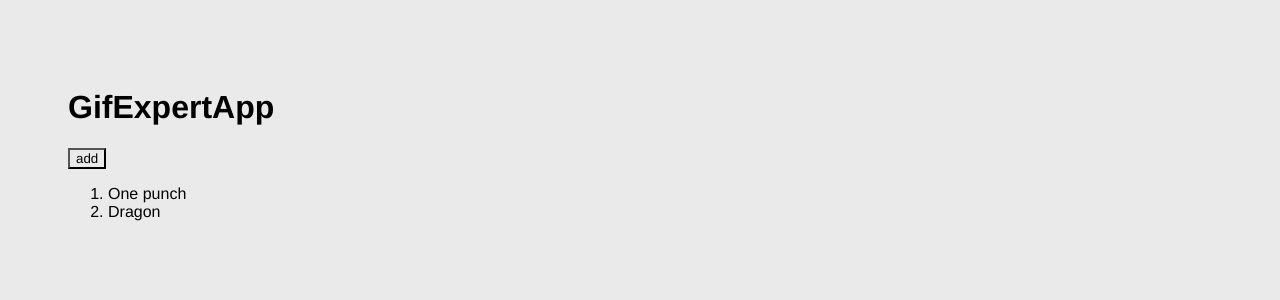
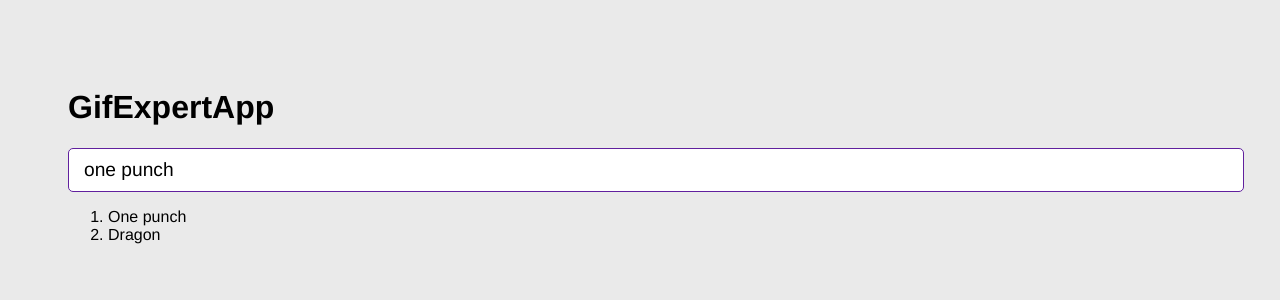
Before and after one commit to juancamba/react-gif-expert, a React (Vite) app: page / in a window 1280 px wide. Shown: the top 300 px of the page. Built offline with nearby package versions, Linux system fonts and the light colour scheme.

Commit message:
end 79 com entre componentes

```diff
--- a/src/GifExpertApp.jsx
+++ b/src/GifExpertApp.jsx
@@ -1,5 +1,6 @@
 import React from 'react'
 import { useState } from "react";
+import { AddCategory } from './components/AddCategory';
 export const GifExpertApp = () => {
 
     const [categories, setCategories] = useState(['One punch','Dragon'])
@@ -17,8 +18,9 @@ export const GifExpertApp = () => {
     return (
         <>
             <h1>GifExpertApp</h1>
+            {/*input, pasamos por referencia la funcion*/ }
+            <AddCategory setCategories={setCategories}/>
 
-            <button onClick={onAddCategory}>add</button>
 
             {/* lista*/ }
             <ol>
--- /dev/null
+++ b/src/components/AddCategory.jsx
@@ -0,0 +1,35 @@
+import { useState } from "react"
+
+
+export const AddCategory = ({setCategories}) => {
+
+    const [inputValue , setInputValue] = useState("one punch")
+
+    const onInputChange = (event) =>{
+        setInputValue(event.target.value)
+        //console.log(event.target.value)
+    }
+
+    const onSubmit = (event)=>{
+        event.preventDefault();
+        console.log("a ver")
+        if(inputValue.trim().length <= 1) return;
+
+        console.log(inputValue)
+        console.log(setCategories)
+        setCategories(categories=>[...categories,inputValue])
+        //setInputValue('')
+
+    }
+    return (
+        <form onSubmit={(event)=> onSubmit(event)}>
+            <input
+                type="text"
+                placeholder="buscar gifs"
+                value ={inputValue}
+                onChange={(ev)=> onInputChange(ev)}
+            />
+        </form>
+
+  )
+}
```
